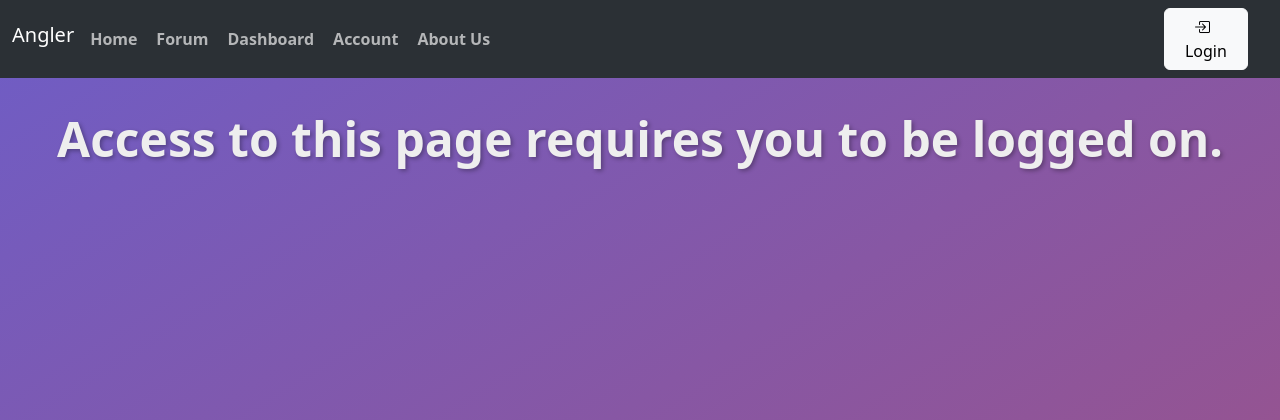
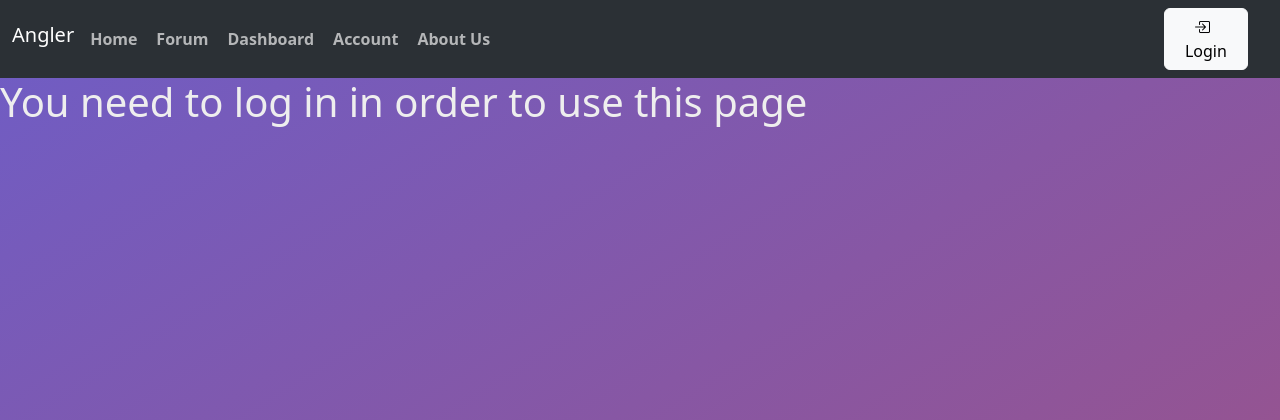
Before and after one commit to Sebastian0324/Fishing, a Flask app: page /Account in a window 1280 px wide. Shown: the top 420 px of the page. Run offline with Flask 3, Linux system fonts and the light colour scheme; some libraries are stand-ins or nearby versions.

Commit message:
fixed bug

```diff
--- a/Fish/static/script.js
+++ b/Fish/static/script.js
@@ -102,8 +102,6 @@ if (Sign && SignIn && SignUp) {
   // Signup submit handler with client-side validation
   SignUp.onsubmit = async (e) => {
     e.preventDefault();
-    const errorDiv = document.getElementById("SignUpError");
-    errorDiv.style.display = "none";
 
     const signupErrorDiv = document.getElementById('signupError');
     if (signupErrorDiv) {
@@ -149,28 +147,16 @@ if (Sign && SignIn && SignUp) {
       console.error("Signup response parsing error:", err);
     }
 
-    if (SignUpData.success) {
-      window.open(window.location.href, "_self");
-    } else {
-      errorDiv.innerHTML = `<strong>Error:</strong> ${SignUpData.error || SignUpData.message || "Failed to create account"}`;
-      errorDiv.style.display = "block";
-    }
+    window.open(window.location.href, "_self");
   };
   SignIn.onsubmit = async (e) => {
     e.preventDefault();
-    const errorDiv = document.getElementById("SignInError");
-    errorDiv.style.display = "none";
 
     let SignInForm = new FormData(e.target);
     let SignInResponse = await fetch("/login", { method: "POST", body: SignInForm });
     let SignInData = await SignInResponse.json();
 
-    if (SignInData.success) {
-      window.open(window.location.href, "_self");
-    } else {
-      errorDiv.innerHTML = `<strong>Error:</strong> ${SignInData.error || SignInData.message || "Incorect username or password"}`;
-      errorDiv.style.display = "block";
-    }
+    window.open(window.location.href, "_self");
   };
 }
 
--- a/Fish/templates/Account.html
+++ b/Fish/templates/Account.html
@@ -61,6 +61,7 @@
             </tbody>
         </table>
     </div>
+
   <!-- Settings Panel -->
 <div class="settings-panel" id="settingsPanel" style="display: none;">
     <div class="account-section">
@@ -72,19 +73,107 @@
         </div>
                 <div class="settings-content">
                         <p>Change your account preferences here.</p>
+
+                        <!-- Change Password Form -->
+                        <div class="card mt-3">
+                            <div class="card-body">
+                                <h5 class="card-title">Change Password</h5>
+                                <form id="changePasswordForm">
+                                    <div id="changePasswordError" class="mb-3" style="display:none"></div>
+                                    <div id="changePasswordSuccess" class="mb-3" style="display:none"></div>
+
+                                    <div class="mb-3">
+                                        <label for="currentPassword" class="form-label">Current password</label>
+                                        <input type="password" class="form-control" id="currentPassword" name="currentPassword" required>
+                                    </div>
+
+                                    <div class="mb-3">
+                                        <label for="newPassword" class="form-label">New password</label>
+                                        <input type="password" class="form-control" id="newPassword" name="newPassword" required>
+                                    </div>
+
+                                    <div class="mb-3">
+                                        <label for="confirmPassword" class="form-label">Confirm new password</label>
+                                        <input type="password" class="form-control" id="confirmPassword" name="confirmPassword" required>
+                                    </div>
+
+                                    <div id="acc-password-match" class="mb-3 small text-muted" style="display:none">❌ Passwords do not match</div>
+
+                                    <button type="submit" class="btn btn-primary">Change password</button>
+                                </form>
+                            </div>
+                        </div>
+                        <!-- Delete Account Section -->
+                        <div class="card mt-3">
+                            <div class="card-body">
+                                <h5 class="card-title text-danger">Delete Account</h5>
+                                <p class="small text-muted">
+                                    Choose what should happen to your data when deleting your account.
+                                </p>
+
+                                <form id="deleteAccountForm">
+                                    <div class="mb-3">
+                                        <div>
+                                            <input type="radio" id="keepData" name="deleteOption" value="anonymize" checked>
+                                            <label for="keepData">
+                                                Delete my account but <strong>keep my uploaded emails and comments</strong>.
+                                                This allows for your data to stay anonymized and continue helping others detect phishing scams.
+                                            </label>
+                                        </div>
+                                        <div>
+                                            <input type="radio" id="deleteData" name="deleteOption" value="delete">
+                                            <label for="deleteAll">
+                                                Delete my account and <strong>permanently remove all my uploaded emails and comments</strong>.
+                                                This data cannot be recovered and will no longer help other users.
+                                            </label>
+
+                                        </div>
+                                    </div>
+
+                                    <button type="submit" class="btn btn-danger">Delete Account</button>
+                                </form>
                             </div>
                         </div>
     </div>
+</div>
+
+
   <script src="https://unpkg.com/lucide@latest/dist/umd/lucide.js"></script>
     <script>
         lucide.createIcons();
+
+        // Minimal handler for Re-analyze buttons (delegated)
+        document.addEventListener('click', function (ev) {
+            const btn = ev.target.closest && ev.target.closest('.reanalyze-btn');
+            if (!btn) return;
+            const id = btn.getAttribute('data-id');
+            if (!id) return;
+            btn.disabled = true;
+            const originalTitle = btn.getAttribute('title');
+            btn.setAttribute('title', 'Requesting...');
+            fetch('/reanalyze/' + encodeURIComponent(id), { method: 'POST', headers: { 'Content-Type': 'application/json' }, body: JSON.stringify({ id }) })
+                .then(r => {
+                    btn.disabled = false;
+                    btn.setAttribute('title', originalTitle);
+                    if (r.ok) {
+                        // small visual feedback: replace icon with check briefly
+                        const icon = btn.querySelector('i');
+                        if (icon) {
+                            icon.setAttribute('data-lucide', 'check');
+                            lucide.createIcons();
+                            setTimeout(() => { icon.setAttribute('data-lucide', 'refresh-cw'); lucide.createIcons(); }, 1200);
+                        }
+                    } else {
+                        alert('Re-analysis request failed');
+                    }
+                })
+                .catch(() => { btn.disabled = false; btn.setAttribute('title', originalTitle); alert('Network error'); });
+        });
     </script>
+
 </div>
-
 {% else %}
-<div class="page-container">
-    <div class="header-container">
-        <h1 class="page-title">Access to this page requires you to be logged on.</h1>
-    </div>
+    <div>
+        <h1>You need to log in in order to use this page</h1>
     </div>
 {% endif %}{% endblock %}
```
Lines whose indentation alone changed are shown as unchanged.
